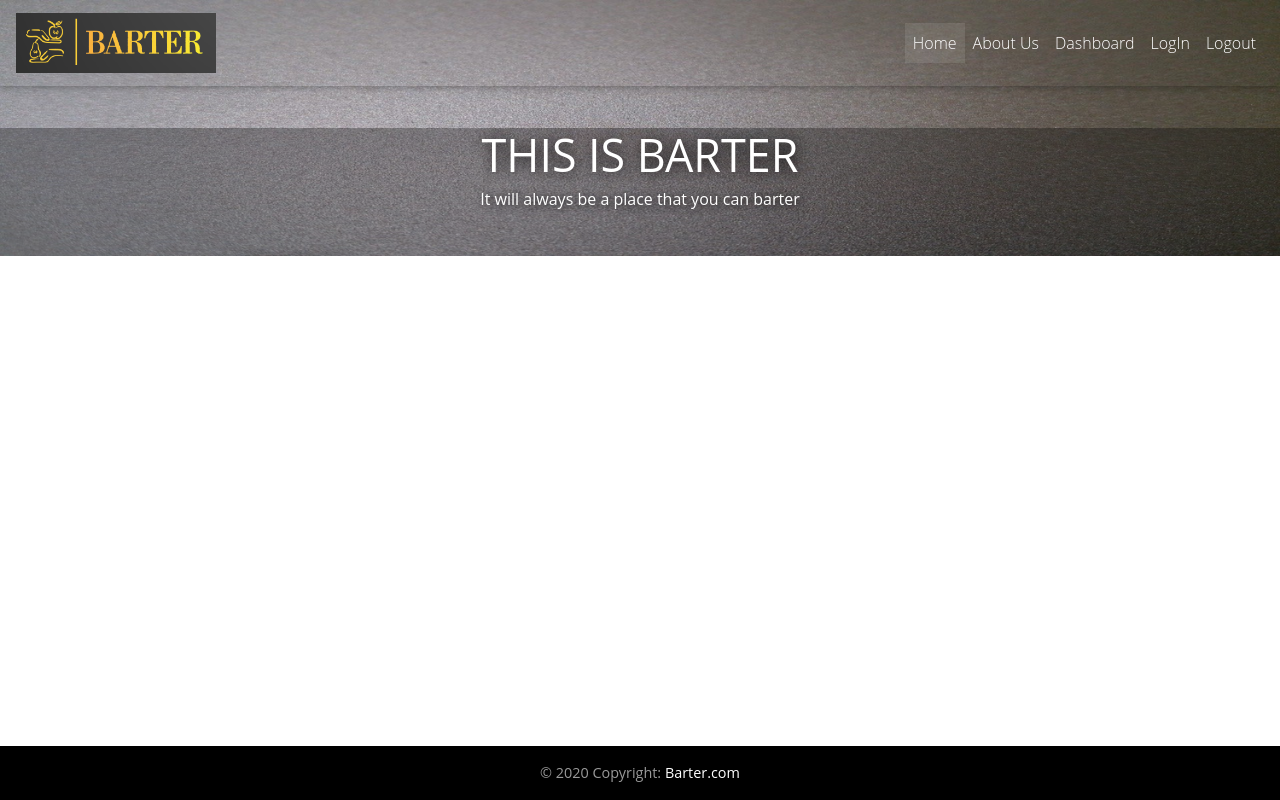
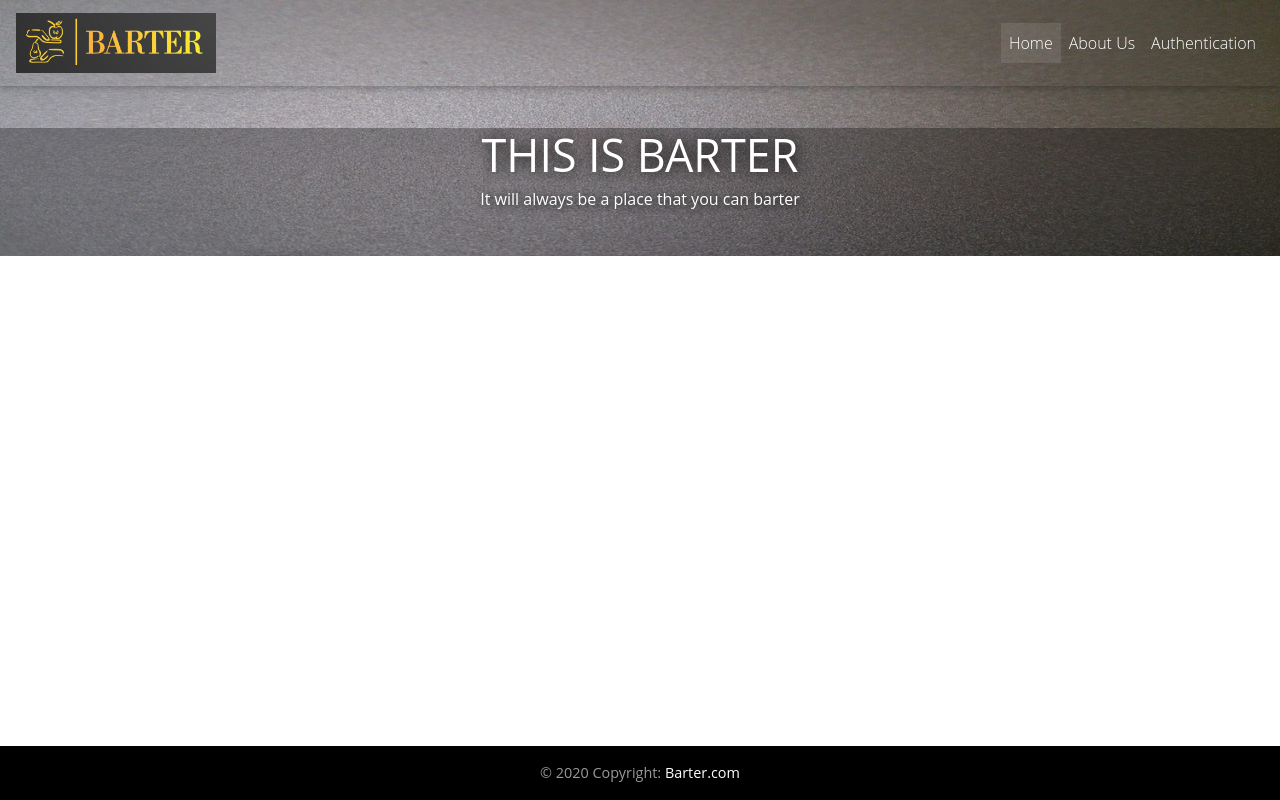
Before and after one commit to asalrostami/Barter, a React (Create React App) app: page / in a window 1280 px wide. Built offline with nearby package versions, Linux system fonts and the light colour scheme.

Commit message:
designed router

```diff
--- a/src/App.js
+++ b/src/App.js
@@ -3,6 +3,12 @@ import Layout from './components/Layout/Layout';
 import styles from './App.module.css';
 import { Route, Switch, withRouter, Redirect } from 'react-router-dom';
 
+import Home from './components/Home/Home';
+import AboutUs from './components/AboutUs/AboutUs';
+import Auth from './components/Auth/Auth';
+import Dashboard from './components/Dashboard/Dashboard';
+import Desc from './components/Description/Desc';
+import Item from './components/Item/Item';
 
 class App extends Component{
   state = {
@@ -11,15 +17,36 @@ class App extends Component{
   render() {
     let isAuthenticated = true;
     let routs = (
-      {}
+      <Switch>
+        <Route path="/about" component={AboutUs} />
+        <Route path="/auth" component={Auth} />
+        <Route path="/" exact component={Home} />
+        <Redirect to="/" />
+      </Switch>
     );
+
+    if(isAuthenticated) {
+      routs = (
+        <Switch>
+          <Route path="/dashboard" component={Dashboard} />
+          <Route path="/desc" component={Desc} />
+          <Route path="/item" component={Item} />
+          <Route path="/about" component={AboutUs} />
+          <Route path="/about" component={AboutUs} />
+          <Route path="/" exact component={Home} />
+          <Redirect to="/" />
+      </Switch>
+      );
+    }
     return (
       <div>
-        <Layout />
+        <Layout isAuth={this.isAuthenticated}>
+          {routs}
+        </Layout>
       </div>
     );
   }
 
 }
 
-export default App;
+export default withRouter(App);
--- a/src/components/Layout/Layout.js
+++ b/src/components/Layout/Layout.js
@@ -6,7 +6,7 @@ import Footer from './Footer/Footer';
 
 const layout = (props) => (
     <React.Fragment>
-        <Toolbar />
+        <Toolbar isAuth={props.isAuth} />
         {/* <Header /> */}
         <main className={classes.Content}>
             {props.children}
--- a/src/components/Layout/Navigation/Toolbar/Toolbar.js
+++ b/src/components/Layout/Navigation/Toolbar/Toolbar.js
@@ -10,6 +10,7 @@ class Toolbar extends Component {
     this.state = {
       collapse: false,
       isWideEnough: false
+
     };
     this.onClick = this.onClick.bind(this);
   }
@@ -21,6 +22,7 @@ class Toolbar extends Component {
   }
 
     render(){
+
       return(
         <div>
           <header>
@@ -37,22 +39,26 @@ class Toolbar extends Component {
               {!this.state.isWideEnough && <MDBNavbarToggler onClick={this.onClick} />}
               <MDBCollapse id="navbarCollapse3" isOpen={this.state.collapse} navbar>
               <MDBNavbarNav right>
+
                 <MDBNavItem active>
-                  <MDBNavLink to="#!">Home</MDBNavLink>
+                  <MDBNavLink to="/">Home</MDBNavLink>
                 </MDBNavItem>
                 <MDBNavItem>
-                  <MDBNavLink to="#!">About Us</MDBNavLink>
-                </MDBNavItem>
-                <MDBNavItem>
-                  <MDBNavLink to="#!">Dashboard</MDBNavLink>
-                </MDBNavItem>
-                <MDBNavItem>
-                  <MDBNavLink to="#!">LogIn</MDBNavLink>
-                </MDBNavItem>
-                <MDBNavItem>
-                  <MDBNavLink to="#!">Logout</MDBNavLink>
+                  <MDBNavLink to="/about">About Us</MDBNavLink>
                 </MDBNavItem>
 
+                {this.props.isAuth
+                   ? <MDBNavItem>
+                       <MDBNavLink to="/dashboard">Dashboard</MDBNavLink>
+                    </MDBNavItem>
+                    : null }
+                {!this.props.isAuth
+                    ? <MDBNavItem>
+                         <MDBNavLink to="/auth">Authentication</MDBNavLink>
+                       </MDBNavItem>
+                    :  <MDBNavItem>
+                           <MDBNavLink to="/">Logout</MDBNavLink>
+                        </MDBNavItem> }
               </MDBNavbarNav>
 
             </MDBCollapse>
```
